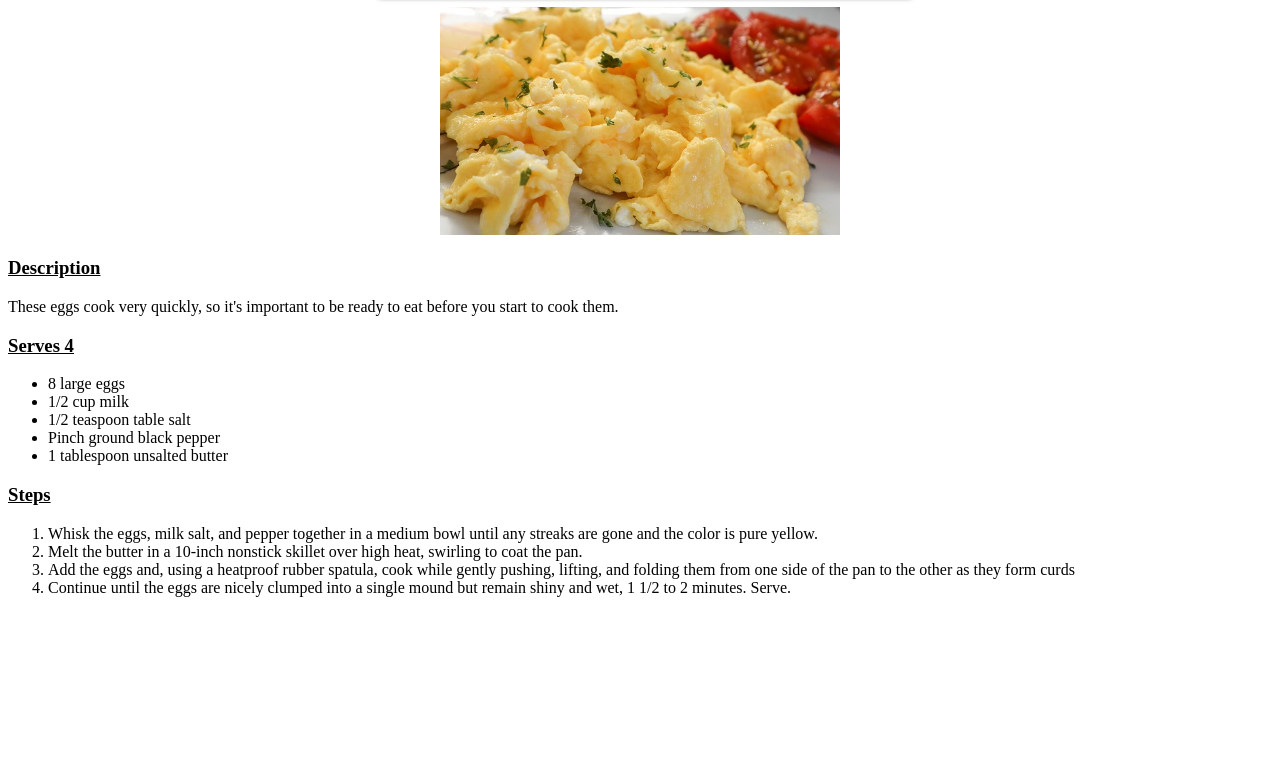
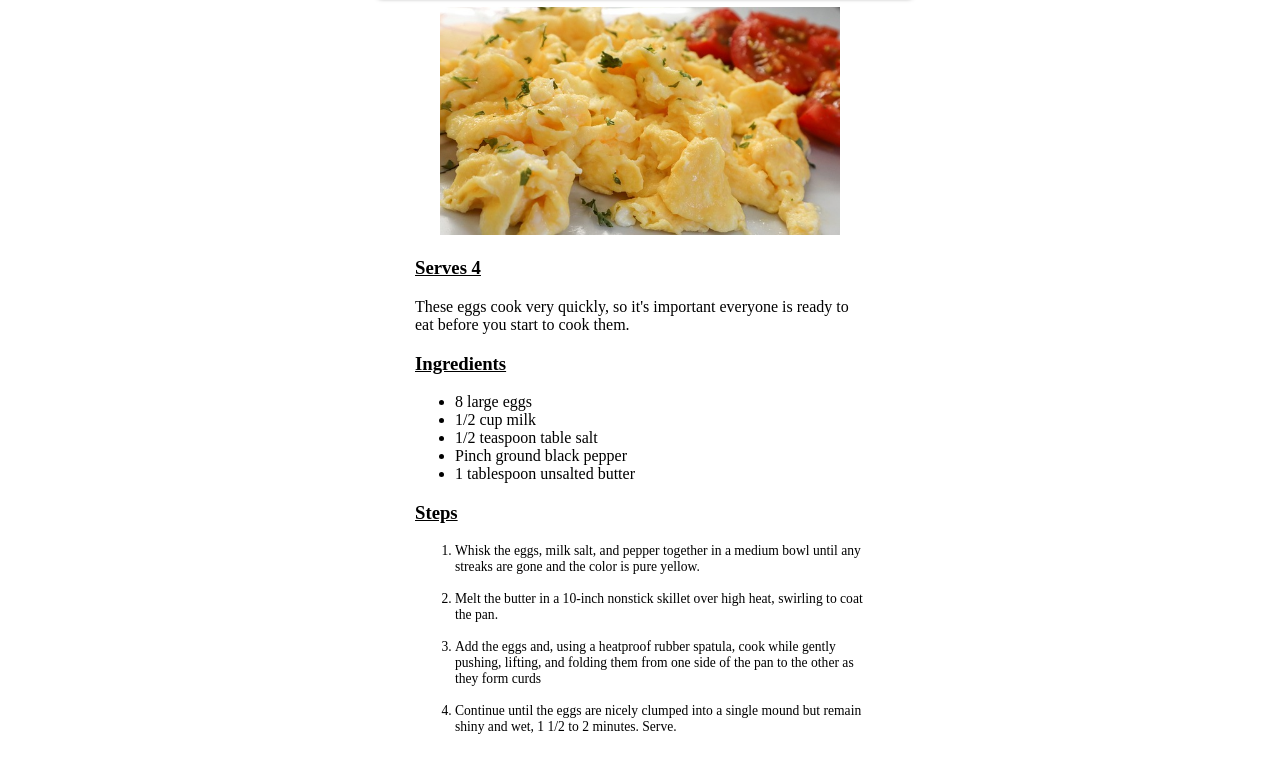
Before and after one commit to SeanMPeake/odin-recipes, a plain HTML site: page recipes/scrambled_eggs.html in a window 1280 px wide. Shown: the part 85-849 px from the top of the page. Before the commit the page ends 800 px from the top, so only its background shows below. Drawn offline with Linux system fonts and the light colour scheme.

Commit message:
Adjust recipe page formatting

```diff
--- a/recipes/scrambled_eggs.html
+++ b/recipes/scrambled_eggs.html
@@ -13,12 +13,13 @@
         <img class="image" src="../images/scrambled_eggs.jpg" alt="scrambled eggs">
     </div>
 
-    <h3 class="section-heading">Description</h3>
+    <div class="recipe">
+        <h3 class="section-heading">Serves 4</h3>
         <p>
-        These eggs cook very quickly, so it's important to be ready to eat before you start to cook them.
+            These eggs cook very quickly, so it's important everyone is ready to eat before you start to cook them.
         </p>
 
-    <h3 class="section-heading">Serves 4</h3>
+        <h3 class="section-heading">Ingredients</h3>
         <ul>
             <li>8 large eggs</li>
             <li>1/2 cup milk</li>
@@ -28,13 +29,17 @@
         </ul>
 
         <h3 class="section-heading">Steps</h3>
-    <ol>
-        <li>
-            Whisk the eggs, milk salt, and pepper together in a medium bowl until any streaks are gone and the color is pure yellow.
-        </li>
+        <ol class="recipe-steps">
+            <li>Whisk the eggs, milk salt, and pepper together in a medium bowl until any streaks are gone and the color is pure yellow.</li>
+            <br>
             <li>Melt the butter in a 10-inch nonstick skillet over high heat, swirling to coat the pan.</li>
+            <br>
             <li>Add the eggs and, using a heatproof rubber spatula, cook while gently pushing, lifting, and folding them from one side of the pan to the other as they form curds</li>
+            <br>
             <li>Continue until the eggs are nicely clumped into a single mound but remain shiny and wet, 1 1/2 to 2 minutes. Serve.</li>
+            <br>
         </ol>
+    </div>
+
 </body>
 </html>
--- a/style.css
+++ b/style.css
@@ -13,7 +13,12 @@
     list-style-type: initial;
 }
 
-.recipe-link img{
+.recipe {
+    max-width: 450px;
+    margin: 0 auto;
+}
+
+.recipe-links img{
     height: auto;
     max-width: 250px;
     width: 100%;
@@ -26,6 +31,10 @@
     justify-content: center;
     flex-wrap: wrap;
     margin: 0 auto;
+}
+
+.recipe-steps {
+    font-size: .85em;
 }
 
 .section-heading {
```
Also changed, not shown: index.html (+3 -3 lines), recipes/pan_seared_chicken.html (+11 -1 lines), recipes/roasted_broccoli.html (+10 -1 lines). Lines whose indentation alone changed are shown as unchanged.
